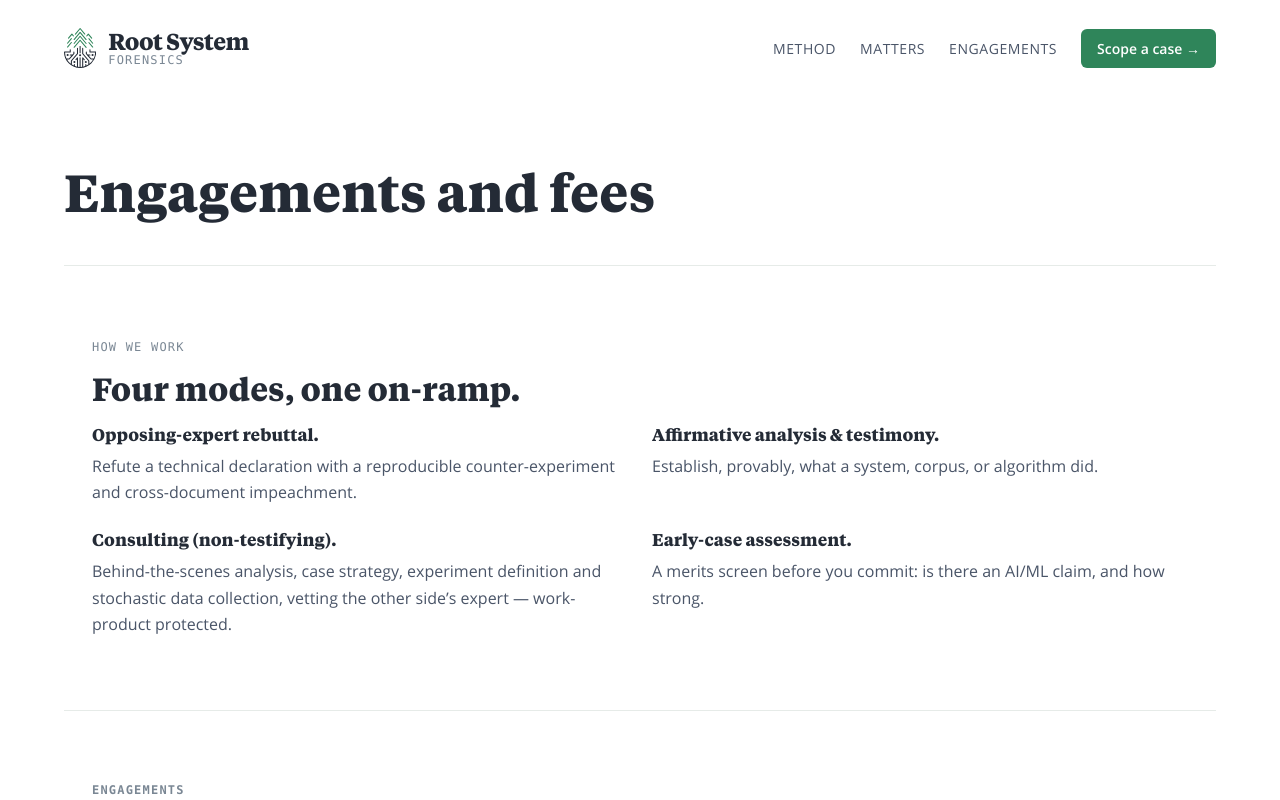
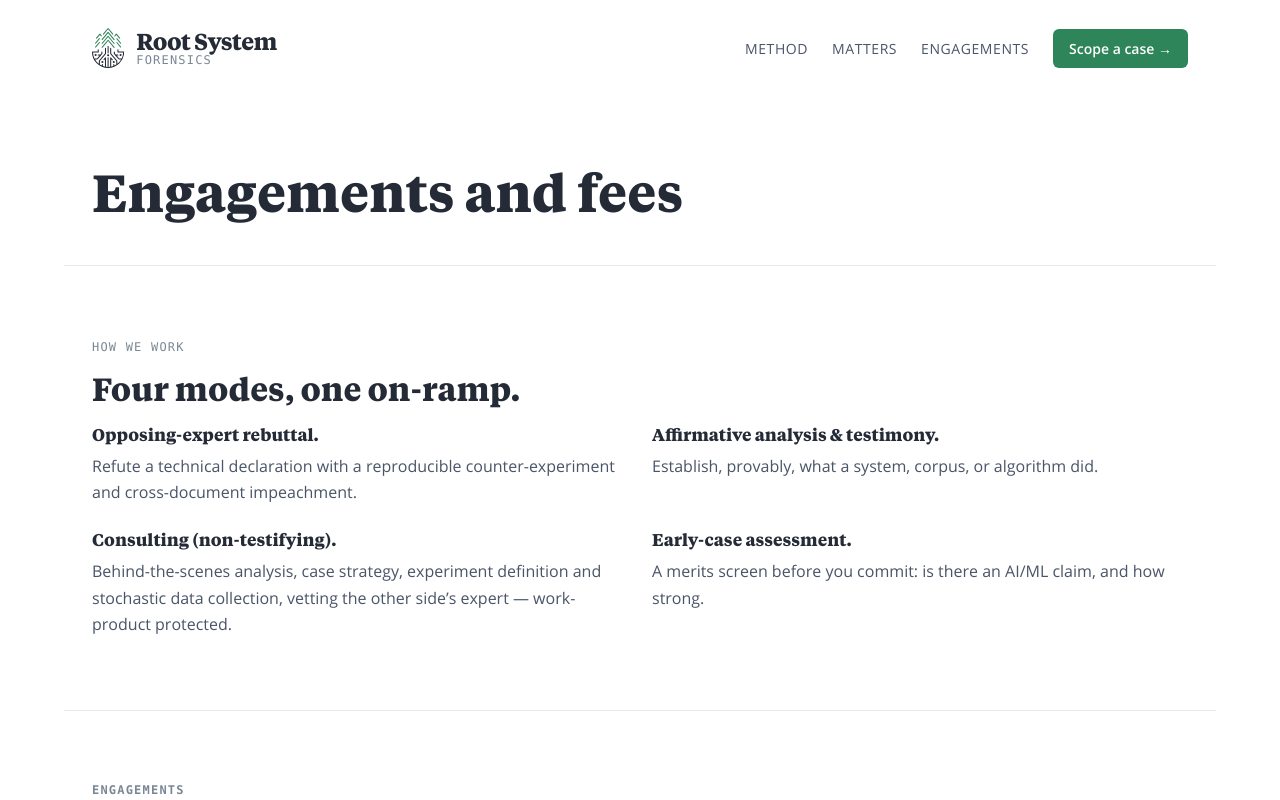
Before and after one commit to rootsystem-dev/rootsystem.com, an Astro site in the folder sites/forensics/: page /engagements in a window 1280 px wide. Shown: the top 800 px of the page. Built offline with nearby package versions, Linux system fonts and the light colour scheme; Astro itself is replaced by a stand-in of ours.

Commit message:
fix: align every header with the content column
The page headings and the masthead both hung 28px left of the sections below
them, from two variants of the same mistake.

`.hero` and `.page-head` set `padding: Nrem 0 Nrem` — a shorthand whose
implicit 0 for the inline axis beat `.wrap`'s padding-left, because Astro
scopes a component rule an attribute higher. Both now set only padding-block,
so `.wrap` keeps the gutter it owns. `section` in base.css gets the same
treatment, so no rule states an axis it is not responsible for.

The masthead carried the gutter on the full-width `header`, which meant
`.bar`'s `margin: 0 auto` centred it inside an already-inset box: the brand
lockup landed at the centring offset while every `.wrap` landed at that offset
plus the gutter. Moving the gutter inside `.bar` reproduces `.wrap`'s geometry.

Measured after: brand lockup, page h1, and section headings all at x=92 on a
1280 viewport. 16 route/width/scheme combinations, zero horizontal overflow.

Co-Authored-By: Claude Opus 5 (1M context) <noreply@anthropic.com>
Claude-Session: https://claude.ai/code/session_01GjpTQZ9v6ye3rag9UkkVB4

```diff
--- a/sites/forensics/src/components/Masthead.astro
+++ b/sites/forensics/src/components/Masthead.astro
@@ -55,15 +55,24 @@ const onScope = path.startsWith('/scope')
 </header>
 
 <style>
-  /* `header` spans the viewport so a rule could reach both edges; `.bar` holds
-     the row at content width. Same two-element split as the main site's. */
+  /*
+   * `header` spans the viewport so a rule could reach both edges; `.bar` holds
+   * the row at content width. Same two-element split as the main site's.
+   *
+   * The gutter belongs on `.bar`, not on `header`. With the inline padding on
+   * the full-width header, `.bar`'s `margin: 0 auto` centred it inside the
+   * already-inset box, so the brand lockup landed at the viewport's centring
+   * offset while every `.wrap` below landed at that offset plus the gutter —
+   * the masthead sat 28px left of the page content. Putting the gutter inside
+   * the centred box reproduces `.wrap`'s geometry exactly.
+   */
   header {
-    padding: 0.75rem var(--gutter);
+    padding-block: 0.75rem;
   }
 
   @media (min-width: 48em) {
     header {
-      padding: 1.75rem var(--gutter);
+      padding-block: 1.75rem;
     }
   }
 
@@ -76,6 +85,7 @@ const onScope = path.startsWith('/scope')
     width: 100%;
     max-width: var(--page-max);
     margin: 0 auto;
+    padding-inline: var(--gutter);
   }
 
   .brand {
--- a/sites/forensics/src/pages/engagements.astro
+++ b/sites/forensics/src/pages/engagements.astro
@@ -31,8 +31,12 @@ import Faq from '../components/Faq.astro'
 </Layout>
 
 <style>
+  /* padding-block, not the `padding: 4rem 0 1rem` shorthand: this element also
+     carries .wrap, and the shorthand's implicit 0 for the inline axis beat
+     .wrap's padding-left on specificity (Astro scopes this rule to 0,2,0), so
+     the heading hung 28px left of every section below it. */
   .page-head {
-    padding: 4rem 0 1rem;
+    padding-block: 4rem 1rem;
   }
 
   .closing {
--- a/sites/forensics/src/pages/index.astro
+++ b/sites/forensics/src/pages/index.astro
@@ -53,8 +53,11 @@ const scopeHref = '/scope'
 </Layout>
 
 <style>
+  /* padding-block, not the `padding: 5rem 0 4rem` shorthand. The hero also
+     carries .wrap, and the shorthand's implicit 0 for the inline axis won on
+     specificity, pulling the hero 28px left of the sections below it. */
   .hero {
-    padding: 5rem 0 4rem;
+    padding-block: 5rem 4rem;
   }
 
   .subhead {
--- a/sites/forensics/src/pages/matters.astro
+++ b/sites/forensics/src/pages/matters.astro
@@ -22,8 +22,12 @@ import CaseStudy from '../components/CaseStudy.astro'
 </Layout>
 
 <style>
+  /* padding-block, not the `padding: 4rem 0 1rem` shorthand: this element also
+     carries .wrap, and the shorthand's implicit 0 for the inline axis beat
+     .wrap's padding-left on specificity (Astro scopes this rule to 0,2,0), so
+     the heading hung 28px left of every section below it. */
   .page-head {
-    padding: 4rem 0 1rem;
+    padding-block: 4rem 1rem;
   }
 
   .closing {
--- a/sites/forensics/src/pages/method.astro
+++ b/sites/forensics/src/pages/method.astro
@@ -25,8 +25,12 @@ import Contrast from '../components/Contrast.astro'
 </Layout>
 
 <style>
+  /* padding-block, not the `padding: 4rem 0 1rem` shorthand: this element also
+     carries .wrap, and the shorthand's implicit 0 for the inline axis beat
+     .wrap's padding-left on specificity (Astro scopes this rule to 0,2,0), so
+     the heading hung 28px left of every section below it. */
   .page-head {
-    padding: 4rem 0 1rem;
+    padding-block: 4rem 1rem;
   }
 
   .closing {
--- a/sites/forensics/src/styles/base.css
+++ b/sites/forensics/src/styles/base.css
@@ -77,7 +77,9 @@ strong { color: var(--ink); }
 .measure { max-width: var(--measure); }
 
 section {
-  padding: 4.5rem 0;
+  /* padding-block, so this rule states only the axis it owns and can never
+     clobber the inline padding `.wrap` sets on the same element. */
+  padding-block: 4.5rem;
   border-top: 1px solid var(--line);
 }
 
```
